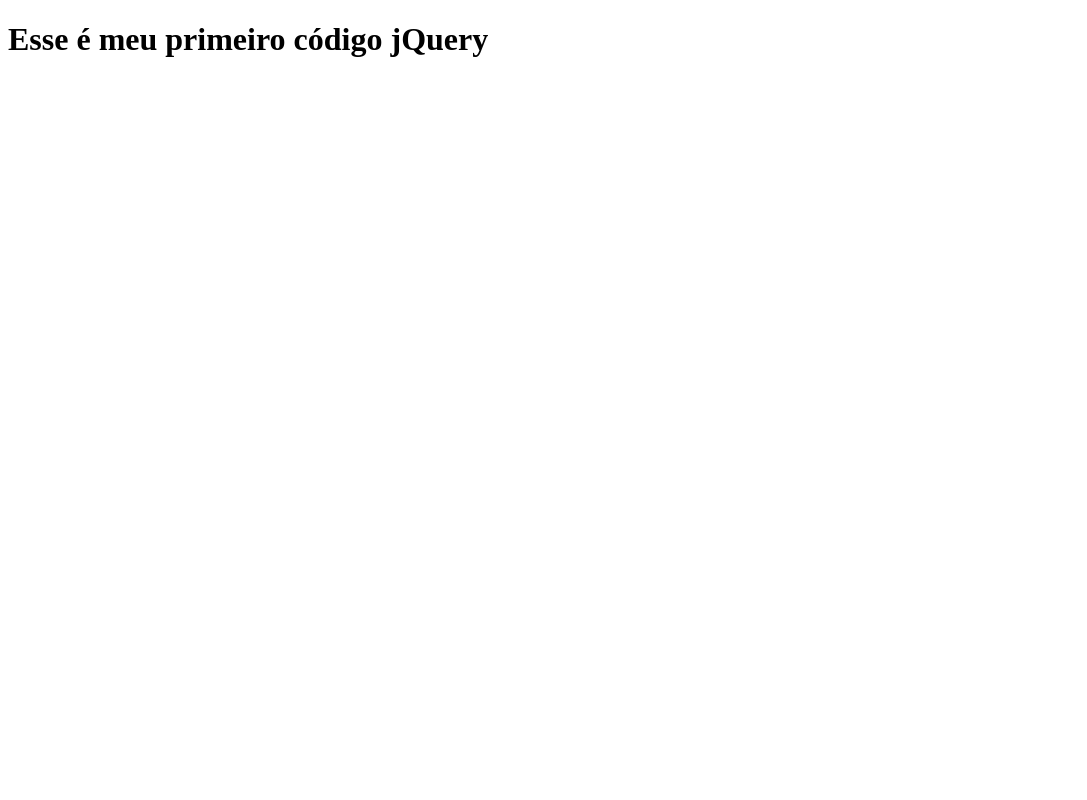
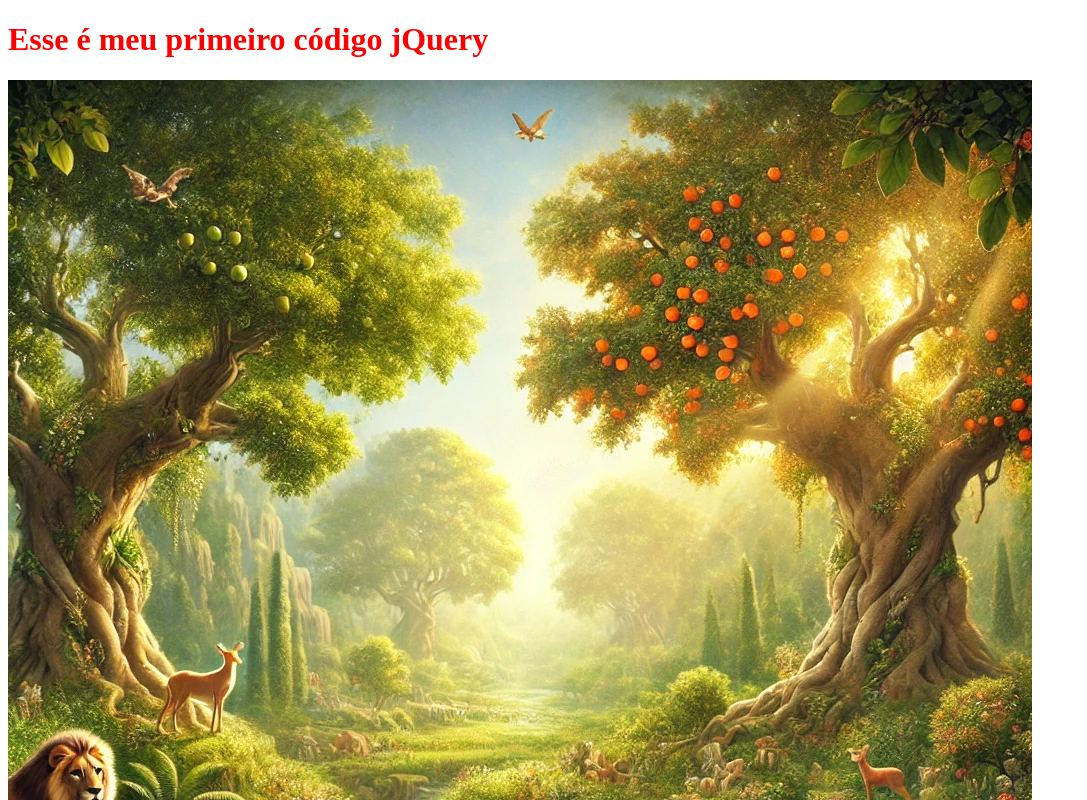
Before and after one commit to regislopeseso/jQuery_Curso_COMPLETO_com_Projetos_Reais, a plain HTML site: page index.html in a window 1280 px wide. Shown: the top 800 px of the page, without its empty margins (0-1087 px from the left). Drawn offline with nearby package versions, Linux system fonts and the light colour scheme.

Commit message:
Add class 09. .ready() vs window.onload()2

```diff
--- a/index.html
+++ b/index.html
@@ -7,12 +7,25 @@
     <script src="jquery.min.js"></script>
   </head>
   <body>
-    <h1>Esse é meu primeiro código jQuery</h1>
+    <h1 id="title">Esse é meu primeiro código jQuery</h1>
+
+    <img src="img/pic1.webp" alt="picOne" />
+
     <script src="https://ajax.googleapis.com/ajax/libs/jquery/3.7.1/jquery.min.js"></script>
 
     <script>
-      jQuery(document).ready(function () {
+      function initPage() {
         alert("Minha página carregou com jQuery");
+        console.log("Página ok!");
+      }
+
+      function stylizeTitle() {
+        document.getElementById("title").style.color = "red";
+      }
+
+      $(document).ready(function () {
+        initPage();
+        stylizeTitle();
       });
     </script>
   </body>
```
Also changed, not shown: img/pic1.webp (added).
